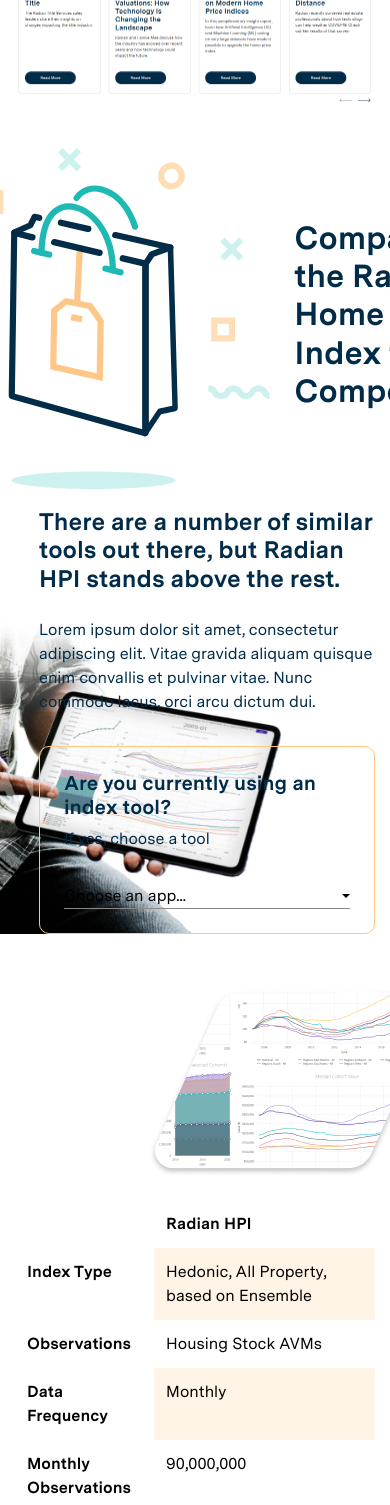
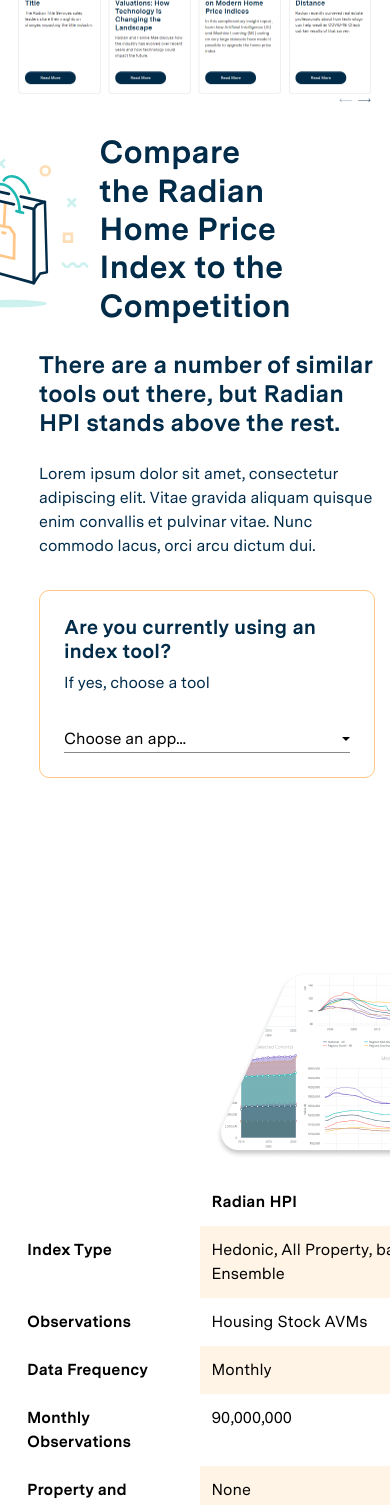
Before and after one commit to hanseulshim/radian-hpi, a React (Create React App) app: page / in a window 390 px wide. Shown: the part 4100-5605 px from the top of the page. Built offline with nearby package versions, Linux system fonts and the light colour scheme.

Commit message:
responsive fixes

```diff
--- a/src/components/compare/index.tsx
+++ b/src/components/compare/index.tsx
@@ -37,12 +37,18 @@
     return (
       <section className="container-fluid compare-container">
         <div className="row">
+          <div className="col">
             <div className="compare-title d-flex align-items-center justify-content-center">
               <img
                 src={`static/images/indicators/${compare.titleIcon}`}
                 alt="Price index icon"
               />
+              {!competitor ? (
                 <h2>{compare.title}</h2>
+              ) : (
+                <h2>How this type of competitor compares to Radian HPI</h2>
+              )}
+            </div>
           </div>
         </div>
         <div className="row compare-content">
@@ -168,6 +174,7 @@
               </tbody>
             </table>
           </div>
+          <div className="hpi-compare-mask" />
         </div>
       </section>
     )
--- a/src/styles/compare.scss
+++ b/src/styles/compare.scss
@@ -1,23 +1,35 @@
 .compare-container {
+  position: relative;
+  margin-bottom: 0;
+
   .compare-title {
     padding-left: 5%;
-    margin-bottom: 1%;
+    margin-bottom: 5%;
+    width: 50%;
   }
 
   .compare-select {
     display: flex;
     flex-direction: column;
     padding-left: 10%;
+    padding-bottom: 400px;
     background-image: url('/assets/hpi_on_tablet.png');
     background-repeat: no-repeat;
     background-position: bottom left;
-    background-size: 80%;
+    background-size: 500px;
+    max-width: 700px;
 
     h4 {
       margin-bottom: 1em;
     }
     p {
       margin-bottom: 2em;
+    }
+  }
+
+  @media screen and (max-width: 576px) {
+    .compare-select {
+      background-image: none;
     }
   }
 
@@ -28,10 +40,12 @@
   }
 
   .compare-table {
+    min-width: 500px;
     .hpi-rate-finder {
-      display: block;
-      position: relative;
-      right: 20px;
+      // display: block;
+      position: absolute;
+
+      top: -250px;
     }
     th {
       max-width: 200px;
--- a/src/styles/hpiInAction.scss
+++ b/src/styles/hpiInAction.scss
@@ -1,5 +1,6 @@
 .hpi-in-action-container {
-  padding: 0 15%;
+  padding: 0 15% 5% 15%;
+  background-color: var(--light);
 
   .hpi-in-action-icon {
     width: 10em;
```
Also changed, not shown: public/assets/hpi_in_action_bg.svg (added). Lines whose indentation alone changed are shown as unchanged.
